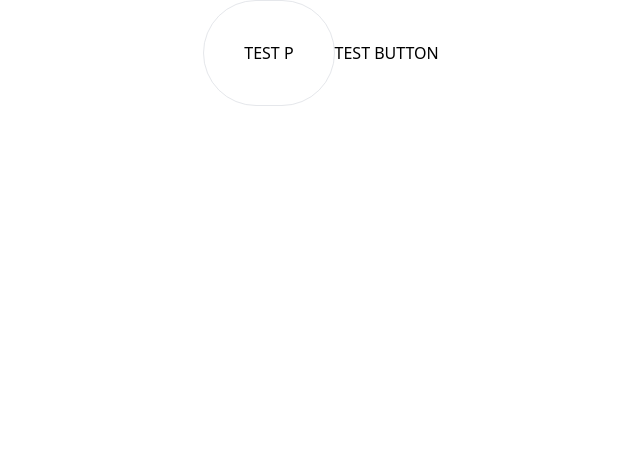
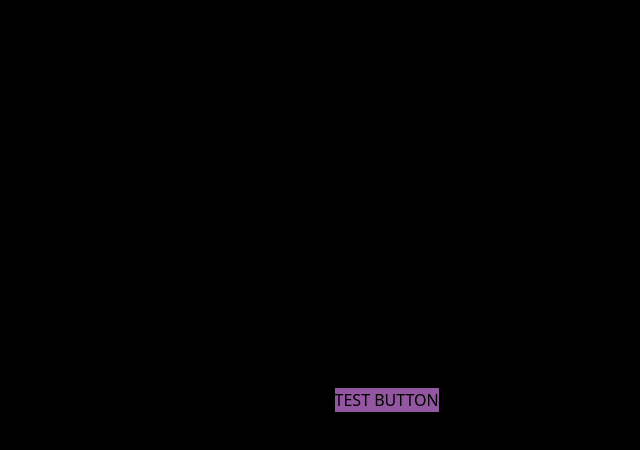
Before and after one commit to HorotanGelu/gelu-horotan, a Next.js app: page / in a window 1280 px wide. Shown: the top 450 px of the page, without its empty margins (319-959 px from the left). Built offline with nearby package versions, Linux system fonts and the light colour scheme.

Commit message:
Few tests for the video element on landing page

```diff
--- a/pages/index.tsx
+++ b/pages/index.tsx
@@ -4,14 +4,17 @@ import Button from '../components/Button'
 
 export default function Home() {
   return (
-    <div className='flex justify-center items-center'>
+    <div className='flex justify-center items-center w-full h-screen bg-primary-light '>
       <Head>
-        <title>Create Next App</title>
+        <title>Gelu Horotan - Portfolio</title>
         <meta name='description' content='Generated by create next app' />
         <link rel='icon' href='/favicon.ico' />
       </Head>
       <p className='bg-400  p-10 border border-solid rounded-full'>TEST P</p>
-      <Button className='hover:first-letter:text-blue-300' type='button'>
+      <Button
+        className='hover:first-letter:text-blue-300 bg-primary'
+        type='button'
+      >
         TEST BUTTON
       </Button>
     </div>
--- a/tailwind.config.js
+++ b/tailwind.config.js
@@ -2,6 +2,12 @@
 module.exports = {
   content: ['./pages/*.{html,js,jsx,tsx}', './components/*/.{js,ts,jsx,tsx}'],
   theme: {
+    colors: {
+      primary: {
+        DEFAULT: '#9356A0',
+        light: '#000',
+      },
+    },
     extend: {},
   },
   plugins: [],
```
